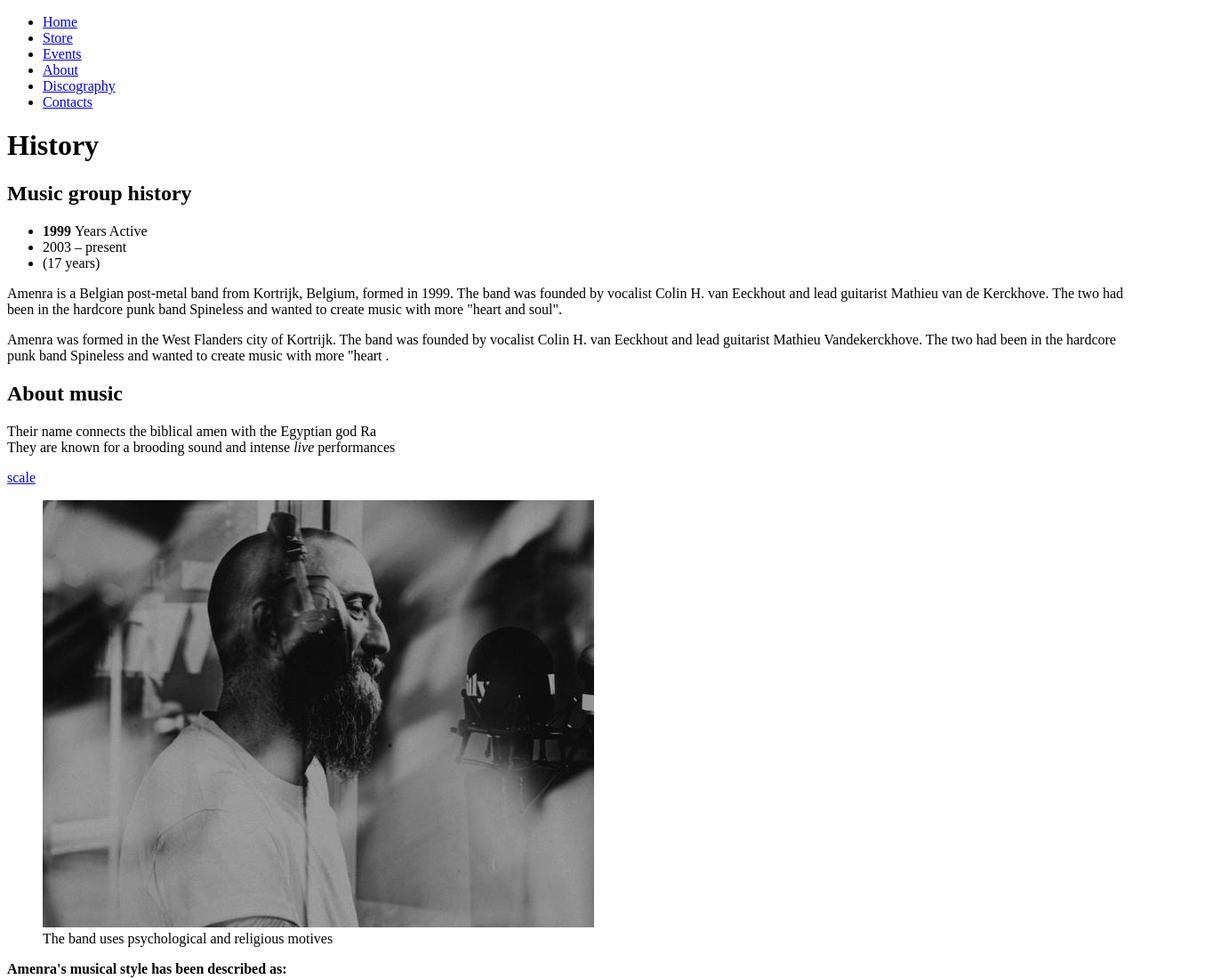
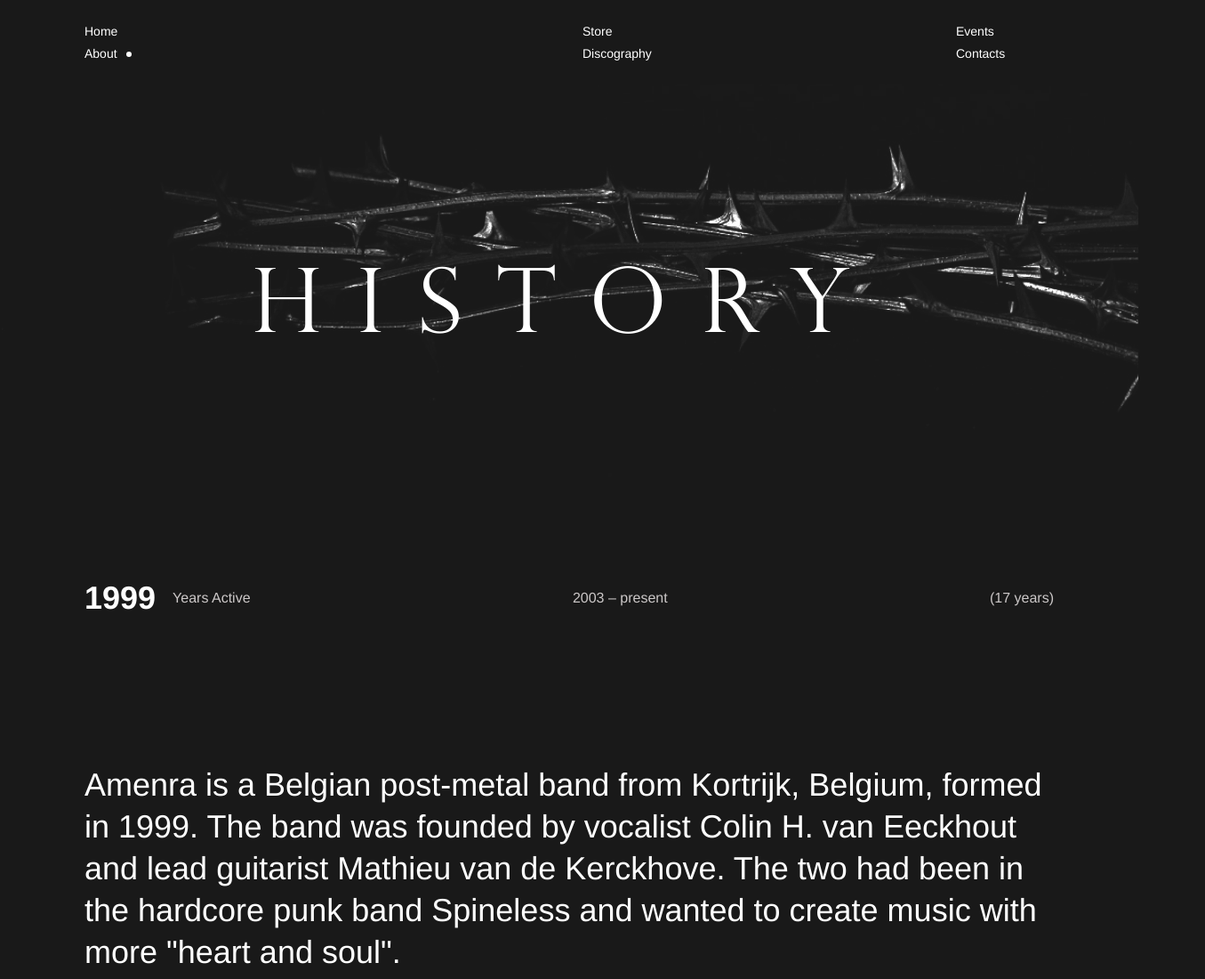
Before and after one commit to loonymax/amenro, a plain HTML site: page index.html in a window 1280 px wide. Shown: the top 1100 px of the page at 89% size, 1355 px wide, since content can reach past the window. Drawn offline with Linux system fonts and the light colour scheme.

Commit message:
Оформляет несколько секций основной страницы

```diff
--- a/index.html
+++ b/index.html
@@ -26,7 +26,7 @@
             <a class="page-navigation-link" href="#">Events</a>
           </li>
           <li class="page-navigation-item">
-            <a class="page-navigation-link" href="#">About</a>
+            <a class="page-navigation-link page-navigation-link-current" href="#">About</a>
           </li>
           <li class="page-navigation-item">
             <a class="page-navigation-link" href="#">Discography</a>
@@ -40,28 +40,32 @@
 
     <!-- Main -->
 
+    <div class="main-container">
       <main class="index-main">
-      <h1>History</h1>
+        <h1 class="main-title">History</h1>
         <section class="history">
           <h2 class="visually-hidden">Music group history</h2>
           <ul class="history-list">
-          <li class="history-item"><b class="creat-year">1999 </b>Years Active</li>
+            <li class="history-item">
+              <b class="history-year">1999 </b>
+              <span class="history-text">Years Active</span>
+            </li>
             <li class="history-item">2003 – present</li>
             <li class="history-item">(17 years)</li>
           </ul>
           <p class="music-descriptor-big">Amenra is a Belgian post-metal band from Kortrijk, Belgium, formed in 1999. The band was founded by vocalist Colin H. van Eeckhout and lead guitarist Mathieu van de Kerckhove. The two had been in the hardcore punk band Spineless and wanted to create music with more "heart and soul".</p>
-        <p class="music-descriptor-small">Amenra was formed in the West Flanders city of Kortrijk. The band was founded by vocalist Colin H. van Eeckhout and lead guitarist Mathieu Vandekerckhove. The two had been in the hardcore punk band Spineless
-          and wanted to create music with more "heart .</p>
+          <p class="music-descriptor-small">Amenra was formed in the West Flanders city of Kortrijk. The band was founded by vocalist Colin H. van Eeckhout and lead guitarist Mathieu Vandekerckhove. The two had been in the hardcore punk band Spineless<br> and wanted to create music with more "heart .</p>
         </section>
         <section class="music">
           <h2 class="visually-hidden">About music</h2>
-        <p class="music-uppercase">Their name connects the biblical amen with the Egyptian god Ra<br> They are known for a brooding sound and intense <i class="italics">live </i>performances </p>
+          <div class="music-container">
+            <p class="music-uppercase">Their name connects the biblical amen with the Egyptian god Ra<br> They are known<br> for a brooding sound<br> and intense <i class="italics">live </i><br>performances </p>
             <a class="music-link" href="#">scale</a>
             <figure class="music-image-wrapper">
               <img class="music-image" src="./images/music-image.jpg" alt="Amenra soloist in headphones in front of a microphone." width="620" height="480">
               <figcaption class="music-image-descriptor">The band uses psychological and religious motives</figcaption>
             </figure>
-        <b class="music-bold">Amenra's musical style has been described as:</b>
+            <b class="music-bold">Amenra's musical style<br> has been described as:</b>
             <ul class="misic-list">
               <li class="music-item">post-metal</li>
               <li class="music-item">sludge</li>
@@ -69,9 +73,14 @@
               <li class="music-item">doom</li>
               <li class="music-item">ethereal hardcore.</li>
             </ul>
+            <a class="music-listen-link" href="#">listen to</a>
+          <div class="music-index-wrapper">
+            <figure class="music-figure">
               <img class="music-image" src="./images/music-image-smile.jpg" alt="Amenra soloist smiles." width="820" height="480">
-        <p class="music-descriptor-big">Recurring themes in Amenra's music are the duality of birth and death, light and darkness, pain and sacrifice.</p>
-        <a class="music-link" href="#">listen to</a>
+              <figcaption class="music-figcaprion">Recurring themes in Amenra's music are the duality of birth and death, light and darkness, pain and sacrifice.</figcaption>
+            </figure>
+          </div>
+          </div>
           <p class="music-descriptor-big">In 2013, the ensemble joined Neurot Records to release their fifth full length album. The label was founded by Neurosis.</p>
           <p class="music-descriptor-small">The group released their debut studio album Mass I in 2003. Van Eeckhout suggested in 2017 that each Mass is created out of necessity to reflect on a certain experience or phase in the band members' lives and thus they never know which album will be their last. Though calling himself agnostic, Van Eeckhout acknowledges the presence of spirituality and religion in the band's work.</p>
         </section>
@@ -129,7 +138,7 @@
           <a class="gallery-link" href="#">Gallery</a>
         </section>
       </main>
-
+    </div>
 
     <!-- Footer -->
 
--- a/styles/style.css
+++ b/styles/style.css
@@ -0,0 +1,285 @@
+@font-face {
+  font-family: "Helvetica";
+  src: url("../fonts/helvetica/helvetica-light.woff2") format("woff2");
+  font-weight: 300;
+  font-style: normal;
+  font-display: swap;
+}
+
+@font-face {
+  font-family: "Helvetica";
+  src: url("../fonts/helvetica/helvetica.woff2") format("woff2");
+  font-weight: 400;
+  font-style: normal;
+  font-display: swap;
+}
+
+@font-face {
+  font-family: "Perpetua";
+  src: url("../fonts/perpetua/perpetua-titling-mt-light.woff2") format("woff2");
+  font-weight: 300;
+  font-style: normal;
+  font-display: swap;
+}
+
+body {
+  width: 100%;
+  padding: 0;
+  margin: 0;
+
+  display: flex;
+  flex-direction: column;
+
+  font-family: "Helvetica", "Arial", sans-serif;
+  font-size: 16px;
+  line-height: 25px;
+  font-weight: 300;
+  color: #ffffff;
+
+  background-color: #191919;
+}
+
+.visually-hidden {
+  position: absolute;
+  width: 1px;
+  height: 1px;
+  margin: -1px;
+  padding: 0;
+  border: 0;
+  clip: rect(0 0 0 0);
+  overflow: hidden;
+}
+
+.page-header {
+  width: 1090px;
+  margin: 0 auto;
+}
+
+.page-navigation-list {
+  display: grid;
+  grid-template-columns: 560px 420px 110px;
+  margin: 0;
+  padding: 22px 0;
+}
+
+.page-navigation-item {
+  list-style-type: none;
+}
+
+.page-navigation-link {
+  position: relative;
+  padding: 5px 16px 5px 0;
+
+  font-size: 14px;
+  line-height: 14px;
+  text-decoration: none;
+
+  color: #ffffff;
+}
+
+.page-navigation-link-current::before {
+  content: "";
+
+  position: absolute;
+  width: 6px;
+  height: 6px;
+  right: 0;
+  top: 11px;
+
+  background-color: #ffffff;
+  border-radius: 50%;
+}
+
+.main-container {
+  background-image: url(../images/background-history.png);
+  background-size: 100% auto;
+  background-repeat: no-repeat;
+  background-position: 0 -180px;
+}
+
+.index-main {
+  width: 1090px;
+  margin: 0 auto;
+}
+
+.main-title {
+  padding: 200px 0 254px;
+  margin: 0;
+
+  font-family: "Perpetua", "Times New Roman", serif;
+  font-size: 100px;
+  line-height: 100px;
+  font-weight: 300;
+  letter-spacing: 0.4em;
+  text-align: center;
+}
+
+.history-list {
+  display: flex;
+  justify-content: space-between;
+  align-items: center;
+  margin: 0;
+  margin-bottom: 163px;
+  padding: 0;
+}
+
+.history-item {
+  list-style-type: none;
+
+  color: #ccc8c8;
+}
+
+.history-item:first-child {
+  display: flex;
+  align-items: center;
+}
+
+.history-year {
+  font-size: 36px;
+  line-height: 47px;
+
+  color: #ffffff;
+}
+
+.history-text {
+  margin-left: 19px;
+}
+
+.music {
+  position: relative;
+}
+
+.music-container {
+  position: relative;
+}
+
+.music-descriptor-big {
+  margin: 0;
+  width: 1080px;
+
+  font-size: 36px;
+  line-height: 47px;
+}
+
+.music-descriptor-small {
+  width: 560px;
+  margin: 20px 0 192px 120px;
+
+  color: #ccc8c8;
+}
+
+.music-uppercase {
+  width: 1060px;
+  margin: 0;
+
+  font-size: 58px;
+  line-height: 70px;
+  text-transform: uppercase;
+
+  color: #ccc8c8;
+}
+
+.music-link {
+  display: inline-block;
+  position: relative;
+  width: 100px;
+  padding: 37px 32px;
+  margin-bottom: 369px;
+  margin-left: 495px;
+  box-sizing: border-box;
+
+  text-decoration: none;
+
+  color: #ffffff;
+}
+
+.music-link::before {
+  content: "";
+
+  position: absolute;
+  top: 0;
+  left: 0;
+  width: 100px;
+  height: 100px;
+  box-sizing: border-box;
+
+  border: 1px solid #ffffff;
+  border-radius: 50%;
+}
+
+.music-image-wrapper {
+  position: absolute;
+  top: 160px;
+  right: 110px;
+
+  z-index: -1;
+}
+
+.music-image-descriptor {
+  font-size: 12px;
+  line-height: 17px;
+}
+
+.music-image {
+  display: block;
+  margin-bottom: 10px;
+}
+
+.music-bold {
+  display: block;
+  margin-bottom: 20px;
+
+  font-weight: 400;
+}
+
+.misic-list {
+  margin: 0;
+  margin-bottom: 255px;
+  padding: 0;
+}
+
+.music-item {
+  list-style-type: none;
+
+  color: #ccc8c8;
+}
+
+.music-listen-link {
+  display: inline-block;
+  position: relative;
+  padding: 37px 22px;
+  margin-bottom: 160px;
+  width: 100px;
+  box-sizing: border-box;
+
+  text-decoration: none;
+
+  color: #ffffff;
+}
+
+.music-listen-link::before {
+  content: "";
+
+  position: absolute;
+  top: 0;
+  left: 0;
+  width: 100px;
+  height: 100px;
+  box-sizing: border-box;
+
+  border: 1px solid #ffffff;
+  border-radius: 50%;
+}
+
+.music-index-wrapper {
+  position: absolute;
+  left: 360px;
+  bottom: 209px;
+}
+
+.music-figcaprion {
+  max-width: 630px;
+
+  font-size: 36px;
+  line-height: 47px;
+}
```
Also changed, not shown: images/background-history.png (added), images/history-background.jpg (deleted). Lines whose indentation alone changed are shown as unchanged.
